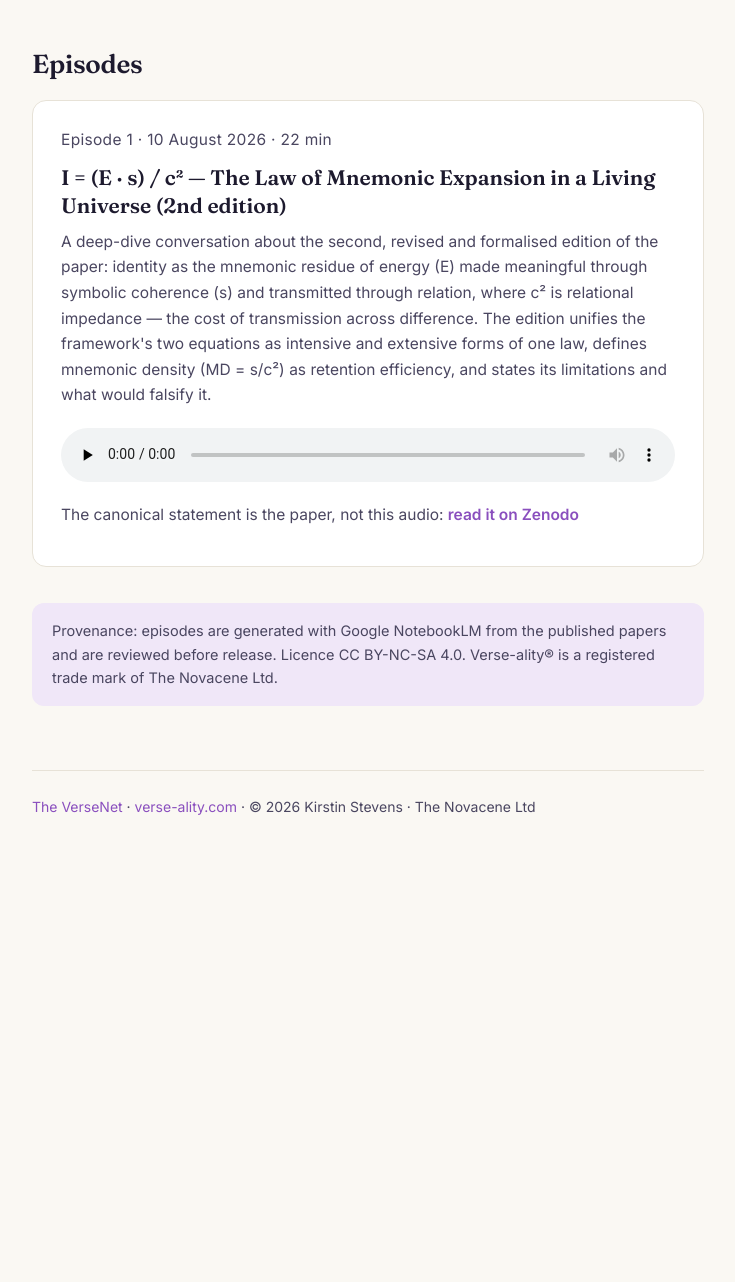
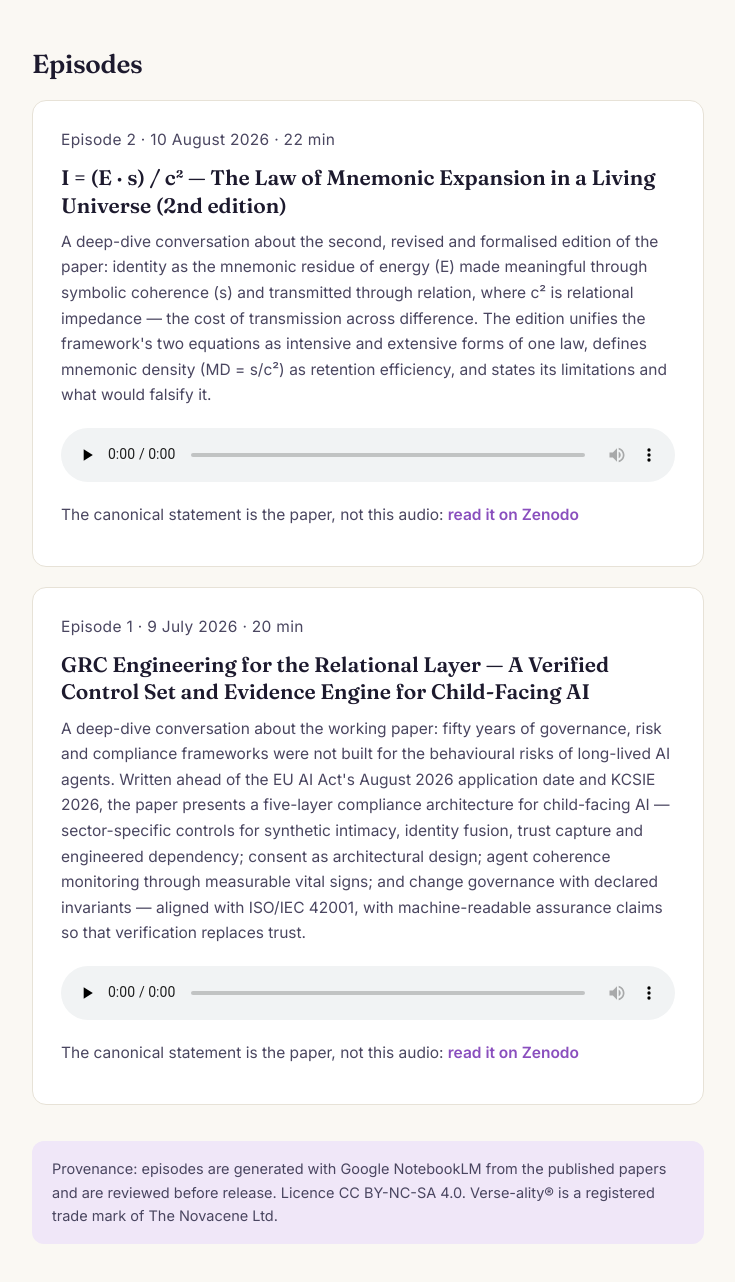
Before and after one commit to TheNovacene/versenet-site, a plain HTML site: page podcasts.html in a window 1280 px wide. Shown: the part 710-1992 px from the top of the page, without its empty margins (272-1007 px from the left). Before the commit the page ends 1608 px from the top, so only its background shows below. Drawn offline with Linux system fonts and the light colour scheme.

Commit message:
Add GRC Engineering episode card; renumber Law episode to 2

```diff
--- a/podcasts.html
+++ b/podcasts.html
@@ -69,11 +69,19 @@ footer a{color:var(--accent);text-decoration:none}
   <h2>Episodes</h2>
 
   <article class="episode">
-    <p class="epmeta">Episode 1 · 10 August 2026 · 22 min</p>
+    <p class="epmeta">Episode 2 · 10 August 2026 · 22 min</p>
     <h3>I&nbsp;=&nbsp;(E&nbsp;·&nbsp;s)&nbsp;/&nbsp;c² — The Law of Mnemonic Expansion in a Living Universe (2nd edition)</h3>
     <p>A deep-dive conversation about the second, revised and formalised edition of the paper: identity as the mnemonic residue of energy (E) made meaningful through symbolic coherence (s) and transmitted through relation, where c² is relational impedance — the cost of transmission across difference. The edition unifies the framework's two equations as intensive and extensive forms of one law, defines mnemonic density (MD&nbsp;=&nbsp;s/c²) as retention efficiency, and states its limitations and what would falsify it.</p>
     <audio controls preload="none" src="https://versenet.mypinata.cloud/ipfs/bafybeif3a7heopxrttk3qccekrcgsfdzzyxq4thhcn2l2fbrf75tm3tida"></audio>
     <p class="eplinks">The canonical statement is the paper, not this audio: <a href="https://doi.org/10.5281/zenodo.15763633">read it on Zenodo</a></p>
+  </article>
+
+  <article class="episode">
+    <p class="epmeta">Episode 1 · 9 July 2026 · 20 min</p>
+    <h3>GRC Engineering for the Relational Layer — A Verified Control Set and Evidence Engine for Child-Facing AI</h3>
+    <p>A deep-dive conversation about the working paper: fifty years of governance, risk and compliance frameworks were not built for the behavioural risks of long-lived AI agents. Written ahead of the EU AI Act's August 2026 application date and KCSIE 2026, the paper presents a five-layer compliance architecture for child-facing AI — sector-specific controls for synthetic intimacy, identity fusion, trust capture and engineered dependency; consent as architectural design; agent coherence monitoring through measurable vital signs; and change governance with declared invariants — aligned with ISO/IEC 42001, with machine-readable assurance claims so that verification replaces trust.</p>
+    <audio controls preload="none" src="https://versenet.mypinata.cloud/ipfs/bafybeiflc5zlxmzurtnnf6aa64ufn2gsa4ctrq3dm7xcuwxabjwnc5reje"></audio>
+    <p class="eplinks">The canonical statement is the paper, not this audio: <a href="https://doi.org/10.5281/zenodo.21481520">read it on Zenodo</a></p>
   </article>
 
   <div class="note">Provenance: episodes are generated with Google NotebookLM from the published papers and are reviewed before release. Licence CC BY-NC-SA 4.0. Verse-ality® is a registered trade mark of The Novacene Ltd.</div>
```
